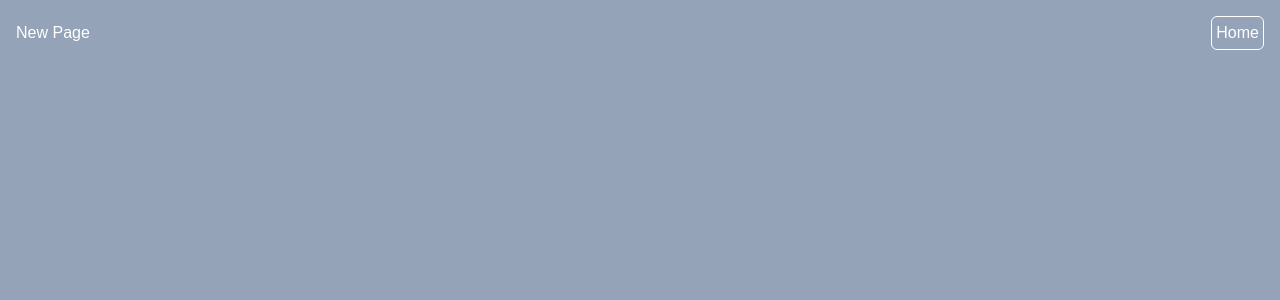
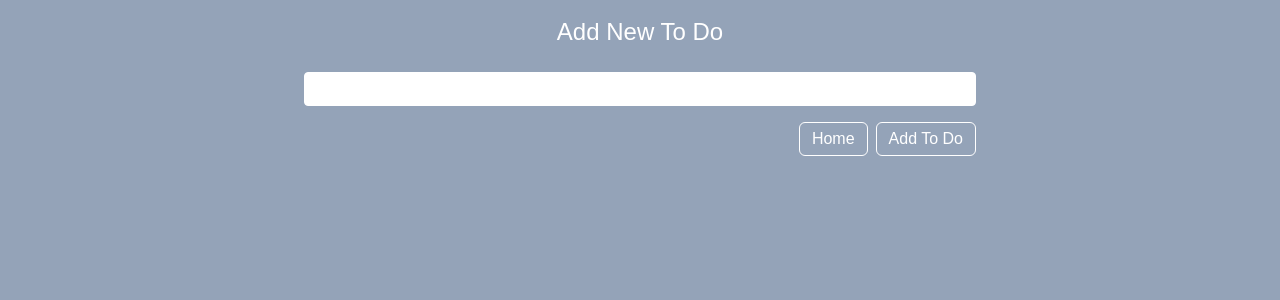
Before and after one commit to n-tse/next-todo, a Next.js app: page /new in a window 1280 px wide. Shown: the top 300 px of the page. Built offline with nearby package versions, Linux system fonts and the light colour scheme; a web font is replaced by a local one.

Commit message:
add server functionality to create new to do

```diff
--- a/next.config.js
+++ b/next.config.js
@@ -1,4 +1,8 @@
 /** @type {import('next').NextConfig} */
-const nextConfig = {}
+const nextConfig = {
+  experimental: {
+    serverActions: true,
+  },
+};
 
-module.exports = nextConfig
+module.exports = nextConfig;
--- a/src/app/new/page.tsx
+++ b/src/app/new/page.tsx
@@ -1,12 +1,52 @@
+import { prisma } from "@/db";
+import { redirect } from "next/navigation";
 import Link from "next/link";
 
-const Page = () => {
+const AddNewToDoPage = () => {
+  // server function
+  const createToDo = async (data: FormData) => {
+    "use server"; // adding this string is telling the compiler that this code is meant only to run on the server
+    const title = data.get("title")?.valueOf();
+    if (typeof title !== "string" || title.length === 0) {
+      console.log("Invalid title");
+      return;
+    }
+
+    await prisma.todo.create({ data: { title, complete: false } });
+    redirect("/");
+  };
+
   return (
-    <header className="flex justify-between items-center">
-      <h1>New Page</h1>
-      <Link href="/" className="p-1 border border-white rounded-md bg-inherit focus-within:bg-slate-500 hover:bg-slate-500 outline-none">Home</Link>
-    </header>
+    <section className="flex flex-col justify-center items-center">
+      <header className="flex items-center">
+        <h1 className="text-2xl">Add New To Do</h1>
+      </header>
+      <form
+        action={createToDo}
+        className="mt-6 gap-4 flex flex-col w-4/5 max-w-2xl"
+      >
+        <input
+          type="text"
+          name="title"
+          className="rounded outline-none border border-white focus-within:border-gray-800 text-black py-1 px-2 flex items-center"
+        />
+        <div className="flex justify-end gap-2">
+          <Link
+            href="/"
+            className="py-1 px-3 border border-white rounded-md bg-inherit focus-within:bg-slate-500 hover:bg-slate-500 outline-none"
+          >
+            Home
+          </Link>
+          <button
+            type="submit"
+            className="py-1 px-3 border border-white rounded-md bg-inherit focus-within:bg-slate-500 hover:bg-slate-500 outline-none"
+          >
+            Add To Do
+          </button>
+        </div>
+      </form>
+    </section>
   );
 };
 
-export default Page;
+export default AddNewToDoPage;
```
